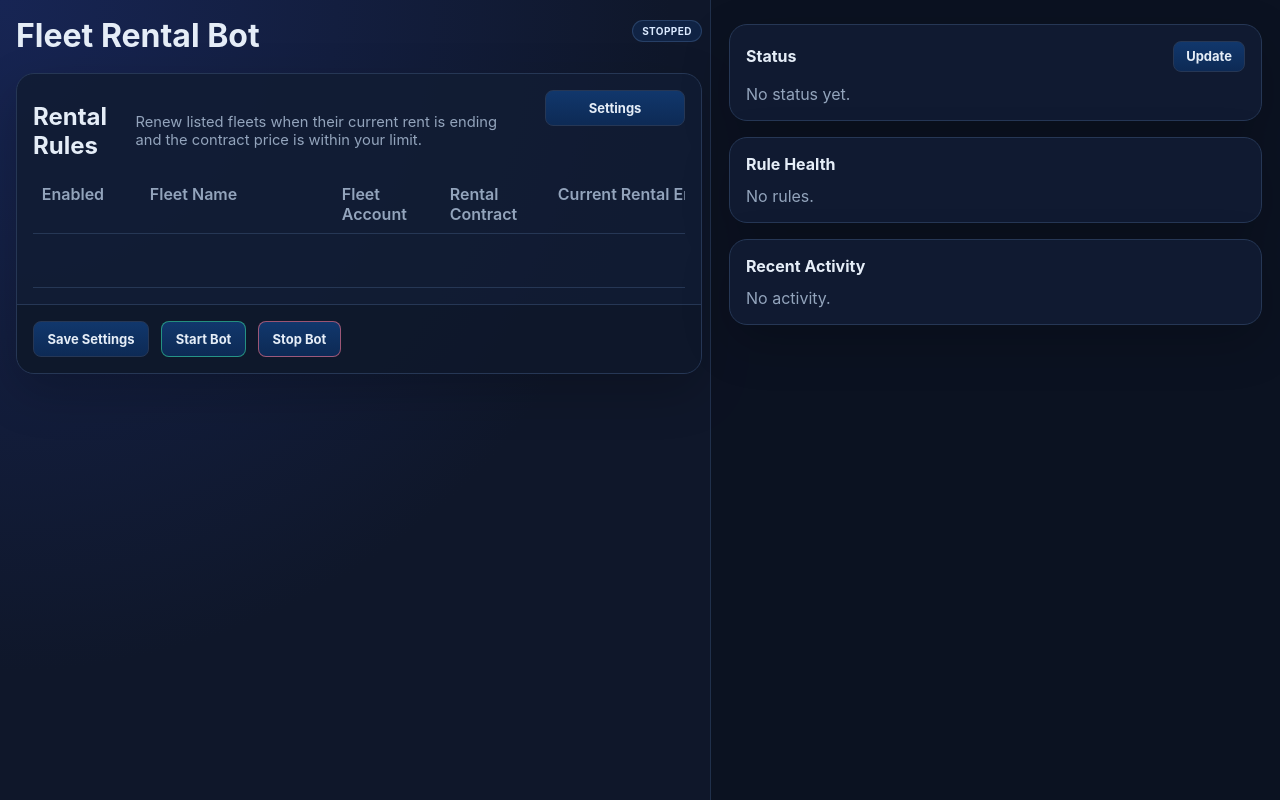
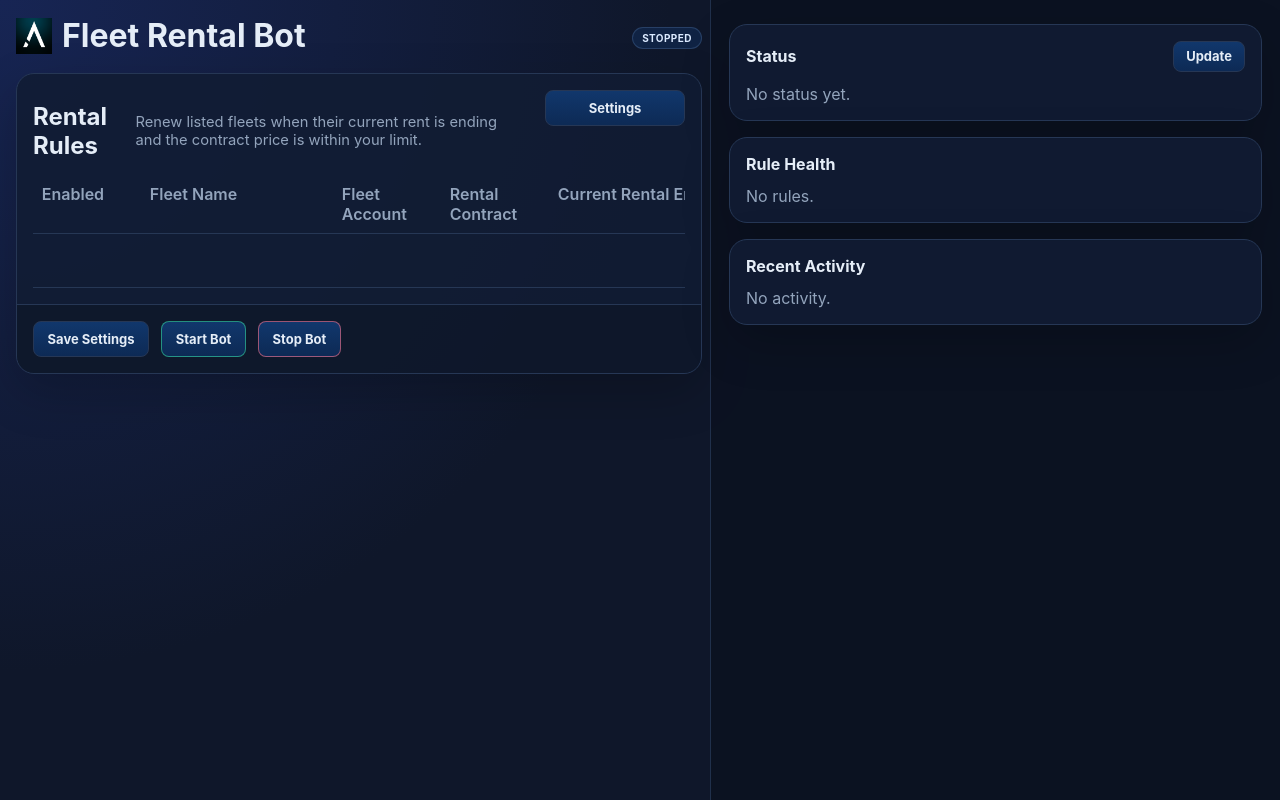
Before and after one commit to aephiaviktor/fleet-rental-bot, an Electron app: page electron/renderer.html in a window 1280 px wide. Drawn offline with Linux system fonts and the light colour scheme; no server answers.

Commit message:
Add Aephia logo to Fleet header (Fleet Rental Bot 0.2.1)

```diff
--- a/electron/renderer.css
+++ b/electron/renderer.css
@@ -63,10 +63,22 @@ textarea { resize: vertical; }
 .app { max-width: none; margin: 0; }
 .app-header {
   display: flex;
-  align-items: flex-start;
+  align-items: center;
   justify-content: space-between;
   gap: 12px;
   margin-bottom: 18px;
+}
+.app-header-title {
+  display: flex;
+  align-items: center;
+  gap: 10px;
+  min-width: 0;
+}
+.app-header-logo {
+  width: 36px;
+  height: 36px;
+  flex-shrink: 0;
+  display: block;
 }
 .app-header h1 { margin: 0; font-size: 2rem; }
 
--- a/electron/renderer.html
+++ b/electron/renderer.html
@@ -11,7 +11,10 @@
       <main class="app-main">
         <div class="app">
           <div class="app-header">
-            <h1>Fleet Rental Bot</h1>
+            <div class="app-header-title">
+              <img class="app-header-logo" src="./assets/aephia-logo.png" alt="" />
+              <h1>Fleet Rental Bot</h1>
+            </div>
             <span class="running-pill stopped" id="running-badge">Stopped</span>
           </div>
 
--- a/package.json
+++ b/package.json
@@ -1,6 +1,6 @@
 {
   "name": "fleet-rental-bot",
-  "version": "0.2.0",
+  "version": "0.2.1",
   "private": true,
   "main": "electron/main.js",
   "type": "commonjs",
```
Also changed, not shown: electron/assets/aephia-logo.png (added), 1 other file.
